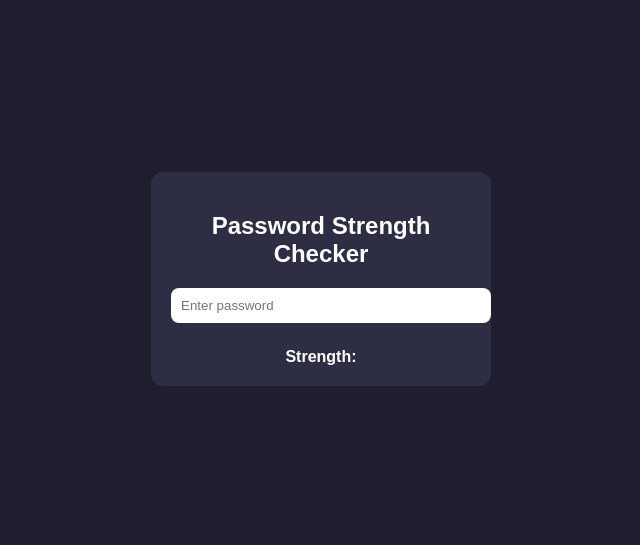
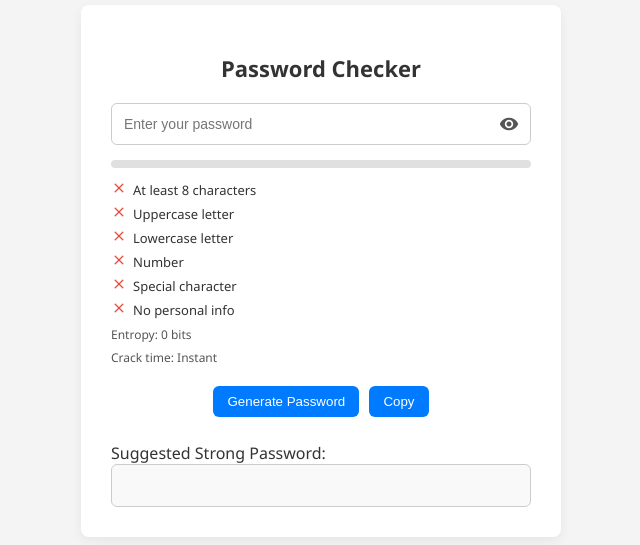
Before and after one commit to Toxir-Xakimov/GOOGLE-SEARCH2, a plain HTML site: page index.html in a window 1280 px wide. Shown: the part 129-674 px from the top of the page, without its empty margins (319-959 px from the left). Drawn offline with Linux system fonts and the light colour scheme.

Commit message:
Update index.html

```diff
--- a/index.html
+++ b/index.html
@@ -4,85 +4,279 @@
   <meta charset="UTF-8">
   <meta name="viewport" content="width=device-width, initial-scale=1.0">
   <title>Password Strength Checker</title>
+
+  <!-- Material Icons -->
+  <link href="https://fonts.googleapis.com/icon?family=Material+Icons" rel="stylesheet">
+
   <style>
     body {
-      font-family: Arial, sans-serif;
-      background: #1e1e2f;
-      color: white;
+      margin: 0;
+      font-family: 'Segoe UI', Tahoma, Geneva, Verdana, sans-serif;
+      background-color: #f4f4f4;
       display: flex;
       justify-content: center;
       align-items: center;
       height: 100vh;
+      color: #333;
     }
-    .box {
-      background: #2d2d44;
-      padding: 20px;
-      border-radius: 12px;
+
+    .container {
+      background-color: #fff;
+      padding: 30px;
+      border-radius: 8px;
+      width: 420px;
+      box-shadow: 0 4px 12px rgba(0,0,0,0.06);
+    }
+
+    h2 {
       text-align: center;
-      width: 300px;
+      font-size: 22px;
+      margin-bottom: 20px;
     }
+
+    .input-group {
+      position: relative;
+      margin-bottom: 15px;
+      width: 100%;
+    }
+
     input {
       width: 100%;
-      padding: 10px;
-      border-radius: 8px;
+      box-sizing: border-box;
+      padding: 12px;
+      padding-right: 40px;
+      border: 1px solid #ccc;
+      border-radius: 6px;
+      font-size: 14px;
+      outline: none;
+      transition: border 0.2s;
+    }
+
+    input:focus {
+      border-color: #007BFF;
+    }
+
+    .toggle-eye {
+      position: absolute;
+      top: 50%;
+      right: 12px;
+      transform: translateY(-50%);
+      cursor: pointer;
+      font-size: 20px;
+      color: #555;
+    }
+
+    .strength {
+      height: 8px;
+      background: #e0e0e0;
+      border-radius: 4px;
+      overflow: hidden;
+      margin: 12px 0;
+    }
+
+    .strength-bar {
+      height: 100%;
+      width: 0%;
+      transition: width 0.3s, background 0.3s;
+    }
+
+    .criteria {
+      font-size: 13px;
+      margin-top: 8px;
+    }
+
+    .criteria span {
+      display: flex;
+      align-items: center;
+      margin-bottom: 4px;
+    }
+
+    .criteria .icon {
+      font-size: 16px;
+      margin-right: 6px;
+    }
+
+    .valid .icon {
+      color: #2ecc71;
+    }
+
+    .invalid .icon {
+      color: #e74c3c;
+    }
+
+    .entropy, .crack-time {
+      font-size: 12px;
+      color: #555;
+      margin-top: 6px;
+    }
+
+    .generator {
+      margin-top: 15px;
+      text-align: center;
+    }
+
+    button {
+      padding: 8px 14px;
       border: none;
-      margin-bottom: 15px;
+      border-radius: 6px;
+      background: #007BFF;
+      color: #fff;
+      margin: 5px 3px;
+      cursor: pointer;
+      font-weight: 500;
+      transition: background 0.3s, transform 0.2s;
     }
-    .strength {
+
+    button:hover {
+      background: #0056b3;
+      transform: translateY(-1px);
+    }
+
+    /* NEW: Suggested strong password field */
+    .suggestion-box {
+      margin-top: 20px;
+    }
+
+    .suggestion-box input {
+      width: 100%;
+      font-size: 15px;
       font-weight: bold;
-      margin-top: 10px;
+      text-align: center;
+      background: #f9f9f9;
     }
-    .weak { color: red; }
-    .medium { color: orange; }
-    .strong { color: limegreen; }
   </style>
 </head>
 <body>
-  <div class="box">
-    <h2>Password Strength Checker</h2>
-    <input type="password" id="password" placeholder="Enter password">
-    <div class="strength" id="strength">Strength: </div>
+
+<div class="container">
+  <h2>Password Checker</h2>
+
+  <div class="input-group">
+    <input type="password" id="password" placeholder="Enter your password">
+    <span class="toggle-eye material-icons" onclick="togglePassword()">visibility</span>
   </div>
 
-  <script>
-    const passwordInput = document.getElementById("password");
-    const strengthText = document.getElementById("strength");
+  <div class="strength">
+    <div class="strength-bar" id="strength-bar"></div>
+  </div>
 
-    const commonPasswords = ["123456", "password", "qwerty", "abc123", "111111"];
+  <div class="criteria">
+    <span id="length" class="invalid"><span class="material-icons icon">close</span>At least 8 characters</span>
+    <span id="uppercase" class="invalid"><span class="material-icons icon">close</span>Uppercase letter</span>
+    <span id="lowercase" class="invalid"><span class="material-icons icon">close</span>Lowercase letter</span>
+    <span id="number" class="invalid"><span class="material-icons icon">close</span>Number</span>
+    <span id="special" class="invalid"><span class="material-icons icon">close</span>Special character</span>
+    <span id="personal" class="invalid"><span class="material-icons icon">close</span>No personal info</span>
+  </div>
 
-    passwordInput.addEventListener("input", () => {
-      const pass = passwordInput.value;
-      let score = 0;
+  <div class="entropy" id="entropy">Entropy: 0 bits</div>
+  <div class="crack-time" id="crack-time">Crack time: Instant</div>
 
-      // Common password check
-      if (commonPasswords.includes(pass.toLowerCase())) {
-        strengthText.textContent = "Strength: Weak (common password)";
-        strengthText.className = "strength weak";
-        return;
-      }
+  <div class="generator">
+    <button onclick="generatePassword()">Generate Password</button>
+    <button onclick="copyPassword()">Copy</button>
+  </div>
 
-      // Length check
-      if (pass.length > 6) score++;
-      if (pass.length > 10) score++;
+  <!-- NEW strong password suggestion -->
+  <div class="suggestion-box">
+    <label for="suggested">Suggested Strong Password:</label>
+    <input type="text" id="suggested" readonly>
+  </div>
+</div>
 
-      // Character variety
-      if (/[a-z]/.test(pass)) score++;
-      if (/[A-Z]/.test(pass)) score++;
-      if (/[0-9]/.test(pass)) score++;
-      if (/[^A-Za-z0-9]/.test(pass)) score++;
+<script>
+  const passwordInput = document.getElementById('password');
+  const strengthBar = document.getElementById('strength-bar');
+  const suggestedInput = document.getElementById('suggested');
 
-      // Strength levels
-      if (score <= 2) {
-        strengthText.textContent = "Strength: Weak";
-        strengthText.className = "strength weak";
-      } else if (score <= 4) {
-        strengthText.textContent = "Strength: Medium";
-        strengthText.className = "strength medium";
-      } else {
-        strengthText.textContent = "Strength: Strong";
-        strengthText.className = "strength strong";
-      }
-    });
-  </script>
+  // Sample user info (would come from profile in real case)
+  const personalInfo = ["john", "doe", "2000", "1999", "1990", "birthday", "123456"];
+
+  passwordInput.addEventListener('input', updateStrength);
+
+  function togglePassword() {
+    const icon = document.querySelector('.toggle-eye');
+    if (passwordInput.type === 'password') {
+      passwordInput.type = 'text';
+      icon.textContent = 'visibility_off';
+    } else {
+      passwordInput.type = 'password';
+      icon.textContent = 'visibility';
+    }
+  }
+
+  function updateStrength() {
+    const val = passwordInput.value.toLowerCase();
+
+    checkCriteria('length', val.length >= 8);
+    checkCriteria('uppercase', /[A-Z]/.test(passwordInput.value));
+    checkCriteria('lowercase', /[a-z]/.test(passwordInput.value));
+    checkCriteria('number', /[0-9]/.test(passwordInput.value));
+    checkCriteria('special', /[^A-Za-z0-9]/.test(passwordInput.value));
+
+    // Check for personal info
+    let containsPersonal = personalInfo.some(info => val.includes(info));
+    checkCriteria('personal', !containsPersonal);
+
+    let score = ['length','uppercase','lowercase','number','special','personal'].reduce((acc,id)=>{
+      return acc + (document.getElementById(id).classList.contains('valid') ? 1 : 0);
+    },0);
+
+    // If contains personal info, force weak
+    if (containsPersonal) score = 1;
+
+    strengthBar.style.width = (score*16.6)+'%';
+    strengthBar.style.background = score<3 ? '#e74c3c' : score<5 ? '#f1c40f' : '#2ecc71';
+
+    // Entropy
+    let pool=0;
+    if(/[a-z]/.test(passwordInput.value)) pool+=26;
+    if(/[A-Z]/.test(passwordInput.value)) pool+=26;
+    if(/[0-9]/.test(passwordInput.value)) pool+=10;
+    if(/[^A-Za-z0-9]/.test(passwordInput.value)) pool+=32;
+    let entropy = passwordInput.value.length>0 ? Math.log2(Math.pow(pool,passwordInput.value.length)) : 0;
+    document.getElementById('entropy').innerText=`Entropy: ${entropy.toFixed(2)} bits`;
+
+    // Crack time
+    let guesses = Math.pow(2,entropy);
+    let crackTime;
+    if(guesses<1e6) crackTime='Instant';
+    else if(guesses<1e12) crackTime='Minutes';
+    else if(guesses<1e18) crackTime='Years';
+    else crackTime='Centuries';
+    document.getElementById('crack-time').innerText=`Crack time: ${crackTime}`;
+
+    // If personal info is detected → auto-generate suggestion
+    if (containsPersonal) {
+      suggestedInput.value = generatePassword(true);
+    } else {
+      suggestedInput.value = "";
+    }
+  }
+
+  function checkCriteria(id, valid) {
+    const el = document.getElementById(id);
+    el.className = valid ? 'valid' : 'invalid';
+    el.querySelector('.icon').textContent = valid ? 'check' : 'close';
+  }
+
+  function generatePassword(returnOnly=false) {
+    const chars = 'ABCDEFGHIJKLMNOPQRSTUVWXYZabcdefghijklmnopqrstuvwxyz0123456789!@#$%^&*()_+';
+    let pass='';
+    for(let i=0;i<18;i++){
+      pass+=chars.charAt(Math.floor(Math.random()*chars.length));
+    }
+    if (returnOnly) return pass;
+    passwordInput.value=pass;
+    updateStrength();
+  }
+
+  function copyPassword() {
+    passwordInput.select();
+    document.execCommand('copy');
+    alert('Password copied!');
+  }
+</script>
+
 </body>
 </html>
```
